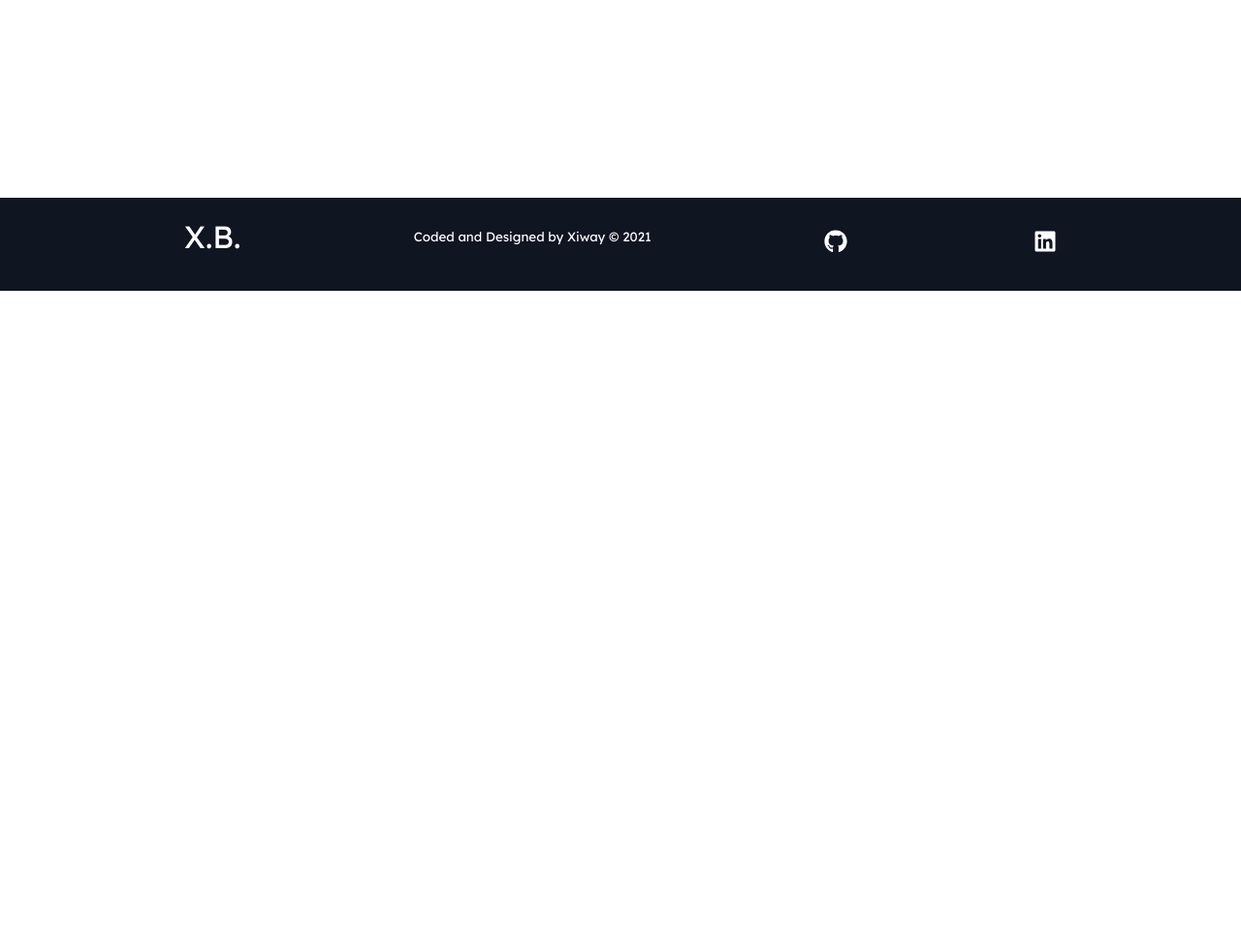
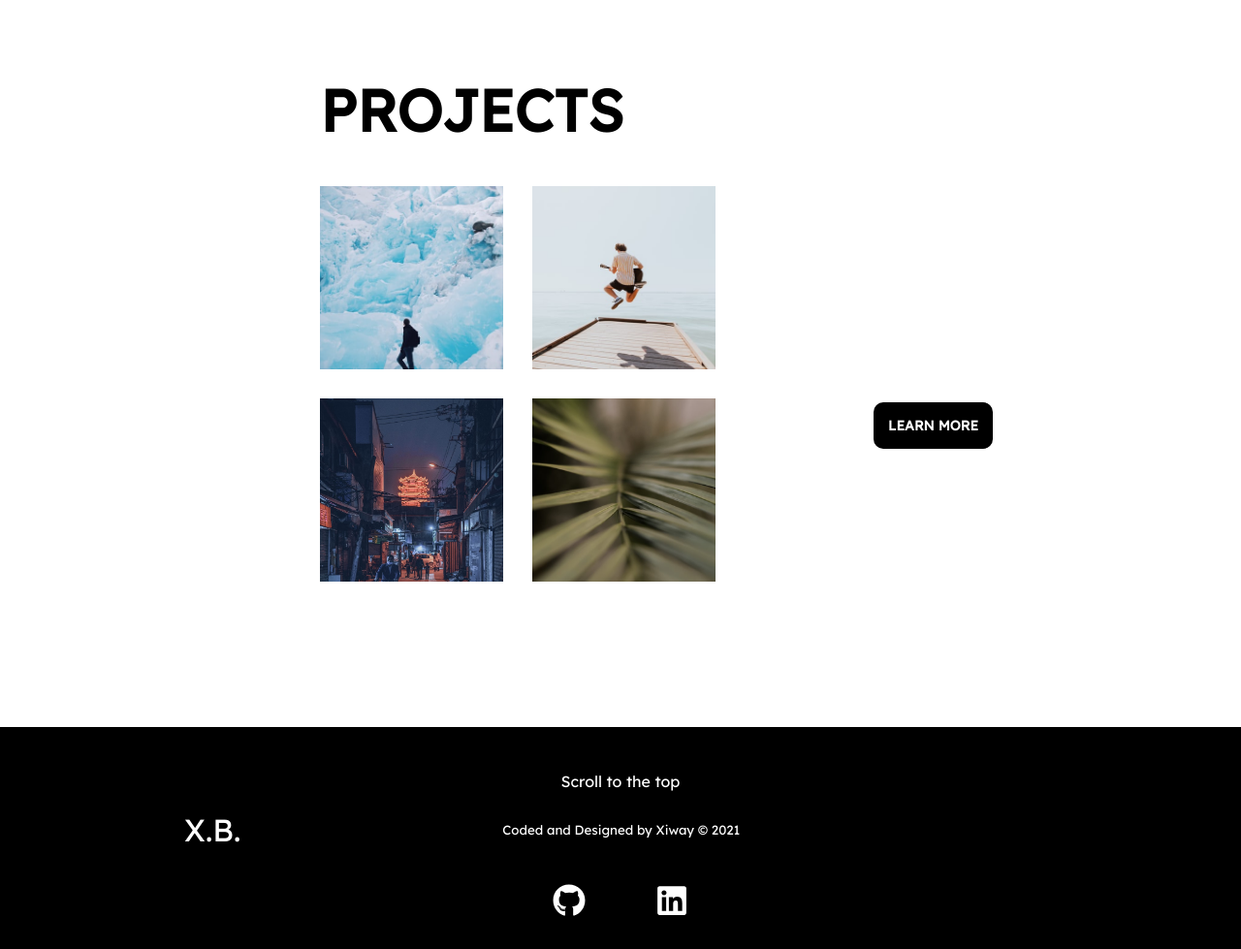
Before and after one commit to XiwayB/xiway-banh, a Gatsby site: page /projects in a window 1280 px wide. Shown: the part 739-1718 px from the top of the page at 97% size. Before the commit the page ends 1039 px from the top, so only its background shows below. Built offline with nearby package versions, Linux system fonts and the light colour scheme; Gatsby itself is replaced by a stand-in of ours.

Commit message:
updated footer and buttons

```diff
--- a/src/components/Footer/footerElements.js
+++ b/src/components/Footer/footerElements.js
@@ -2,7 +2,7 @@ import styled from "styled-components"
 import { Link } from "gatsby"
 
 export const FooterContainer = styled.div`
-  background-color: #101522;
+  background-color: black;
   display: flex;
   flex-direction: column;
   justify-content: center;
@@ -17,11 +17,11 @@ export const SocialMedia = styled.section`
 
 export const SocialMediaWrap = styled.div`
   display: flex;
-  justify-content: space-between;
   align-items: center;
   width: 90%;
   max-width: 1000px;
   margin: 20px auto;
+  justify-content: flex-start;
 
 @media screen and (max-width: 820px) {
   flex-direction: column;
@@ -42,16 +42,25 @@ export const SocialLogo = styled(Link) `
 export const WebsiteRights = styled.small`
   color: #fff;
   margin-bottom: 16px;
+  margin-left: 30%;
 `
 
 export const SocialIcons = styled.div`
   display: flex;
   justify-content: space-between;
   align-items: center;
-  width: 240px;
+  width: 140px;
+  margin-bottom: 24px;
 `
 
 export const SocialIconLink = styled.a`
   color: #fff;
-  font-size: 24px;
+  font-size: 34px;
 `
+
+export const ScrollUp = styled(Link)`
+  margin-top: 46px;
+  color: white;
+  text-decoration: none;
+
+`
--- a/src/components/Footer/index.js
+++ b/src/components/Footer/index.js
@@ -1,10 +1,11 @@
 import React from "react"
 import { FaLinkedin, FaGithub } from "react-icons/fa"
-import { FooterContainer, SocialIcons, SocialIconLink, SocialLogo, SocialMedia, SocialMediaWrap, WebsiteRights } from "./footerElements"
+import { FooterContainer, SocialIcons, SocialIconLink, SocialLogo, SocialMedia, SocialMediaWrap, WebsiteRights, ScrollUp } from "./footerElements"
 
 const Footer = () => {
   return (
     <FooterContainer>
+      <ScrollUp to="/"> Scroll to the top </ScrollUp>
       <SocialMedia>
         <SocialMediaWrap>
           <SocialLogo to= "/">
@@ -12,6 +13,8 @@ const Footer = () => {
           </SocialLogo>
           <WebsiteRights>Coded and Designed by Xiway © {new Date().getFullYear()}
           </WebsiteRights>
+        </SocialMediaWrap>
+      </SocialMedia>
         <SocialIcons>
           <SocialIconLink href="//github.com/XiwayB" target="_blank" aria-label="Github" rel="noopener noreferrer">
             <FaGithub />
@@ -20,9 +23,8 @@ const Footer = () => {
             <FaLinkedin />
           </SocialIconLink>
         </SocialIcons>
-        </SocialMediaWrap>
-      </SocialMedia>
     </FooterContainer>
+
   )
 }
 
--- a/src/components/buttonElements.js
+++ b/src/components/buttonElements.js
@@ -1,6 +1,7 @@
 import styled from "styled-components"
+import { Link } from "gatsby"
 
-export const Button = styled.button `
+export const Button = styled.div `
  border-radius: 10px;
  background: black;
  padding: 15px;
@@ -31,7 +32,7 @@ export const Button = styled.button `
   }
 `
 
-export const ButtonProjects = styled.button `
+export const ButtonProjects = styled.a `
   border-radius: 10px;
   background: black;
   padding: 15px;
@@ -39,9 +40,10 @@ export const ButtonProjects = styled.button `
   color: white;
   font-weight: bold;
   font-size: 14px;
-  margin-top: 257px;
+  margin-top: 334px;
   margin-bottom: 364px;
-  margin-left: 296px;
+  position: absolute;
+  right: 20%;
 
  &:hover {
   transition: all 0.1s ease-out;
@@ -62,14 +64,14 @@ export const ButtonProjects = styled.button `
   }
 `
 
-export const ButtonHero = styled.button `
+export const ButtonHero = styled(Link) `
  border-radius: 10px;
  background: black;
  padding: 15px;
  cursor: pointer;
  color: white;
- font-weight: bold;
  margin-top: 45px;
+ text-decoration: none;
 
  &:hover {
   transition: all 0.1s ease-out;
--- a/src/components/image.css
+++ b/src/components/image.css
@@ -1,25 +1,32 @@
+.card-projects {
+  display: flex;
+  margin-top: 700px;
+}
+
 .image-container {
   text-align: center;
-  margin: 80px 0px;
+  margin-right: 510px;
+  flex-grow: 1;
 }
 
 .image-container h1 {
-  margin-bottom: 64px;
+  margin-bottom: 40px;
   font-size: 60px;
   line-height: 1.1;
   text-align: left;
-  margin-left: 434px;
+  margin-left: 330px;
 }
 
 .image-grid {
   display: grid;
-  grid-gap: 10px;
+  grid-gap: 30px;
 /*  grid-template-columns: repeat(auto-fill, minmax(250px, 1fr));*/
   grid-template-columns:  1fr 1fr;
   grid-auto-rows: minmax(50px, auto);
   max-width: 650px;
   padding: 0 32px;
-  margin-left: 300px;
+  margin-left: 298px;
+  margin-top: 45px;
 }
 
 .image-grid img:hover {
@@ -27,7 +34,3 @@
   transition: 0.6s all ease !important;
   cursor: pointer;
 }
-
-.card-projects {
-  display: flex;
-}
--- a/src/components/image.js
+++ b/src/components/image.js
@@ -39,7 +39,9 @@ const Image = () => {
             ))}
           </div>
       </div>
+      <div>
         <ButtonProjects>LEARN MORE</ButtonProjects>
+      </div>
     </div>
   )
 }
```
Also changed, not shown: src/components/InfoSection/index.js (+6 -2 lines), src/components/InfoSection/infoElements.js (+7 -9 lines). Lines whose indentation alone changed are shown as unchanged.
